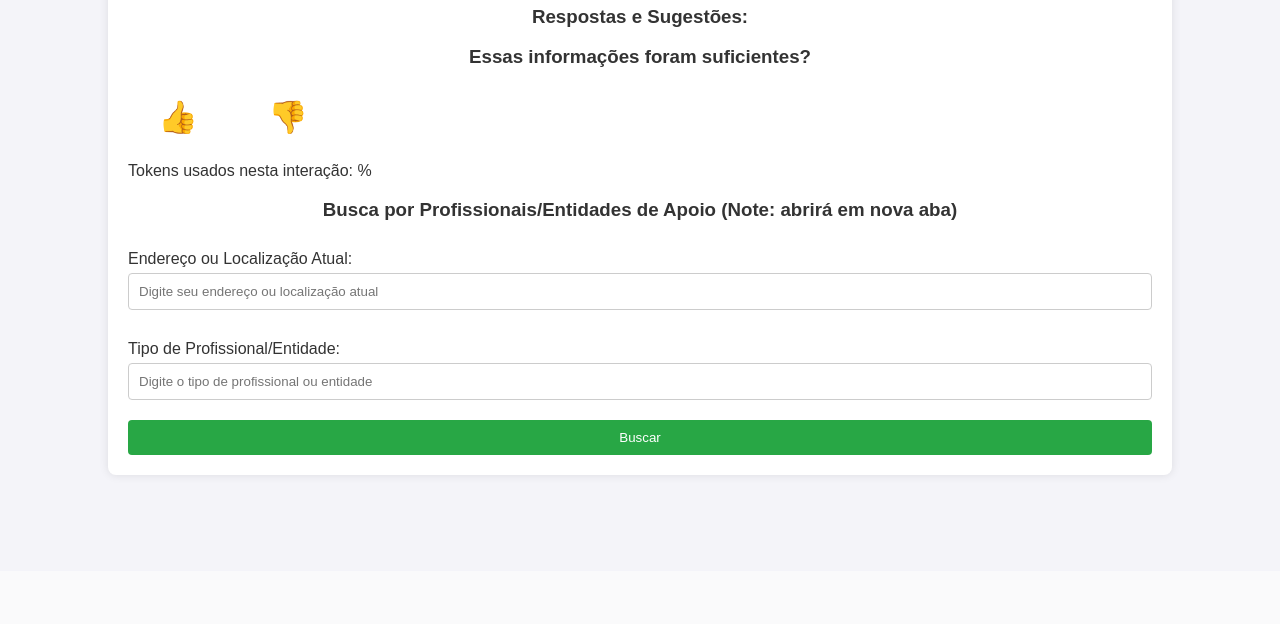
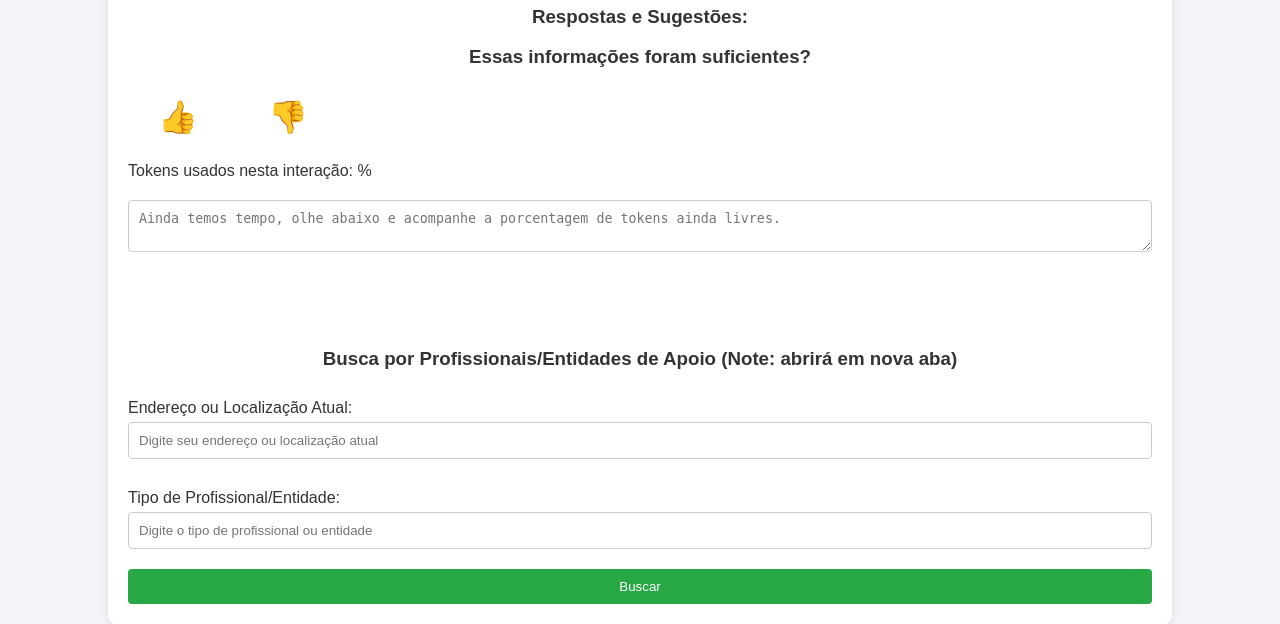
Before and after one commit to JoaoCarlosOrquiza/iaemotiondecisionmaking, a Flask app: template templates/results.html in a window 1280 px wide. Shown: the part 229-853 px from the top of the page. Before the commit the page ends 707 px from the top, so only its background shows below. Run offline with Flask 2, Linux system fonts and the light colour scheme; the template is opened without the code that fills it, so the values that code supplies are empty.

Commit message:
Atualizações no projeto e melhorias implementadas

```diff
--- a/templates/results.html
+++ b/templates/results.html
@@ -33,6 +33,10 @@
 			</div>
 			</form>
             <p>Tokens usados nesta interação: {{ tokens_used }}%</p>
+			    <form id="feedback-form" method="POST" action="/continue">
+                <textarea id="previous_answer" name="previous_answer" placeholder="Ainda temos tempo, olhe abaixo e acompanhe a porcentagem de tokens ainda livres."></textarea>
+                <button type="submit">Continuar Conversa</button>
+            </form>
             <h3>Busca por Profissionais/Entidades de Apoio (Note: abrirá em nova aba)</h3>
             <form id="location-form" method="POST" action="/search_professionals" target="_blank">
                 <label for="user-location">Endereço ou Localização Atual:</label>
```
